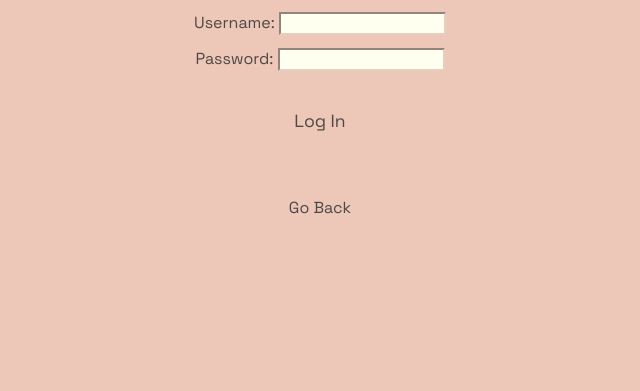
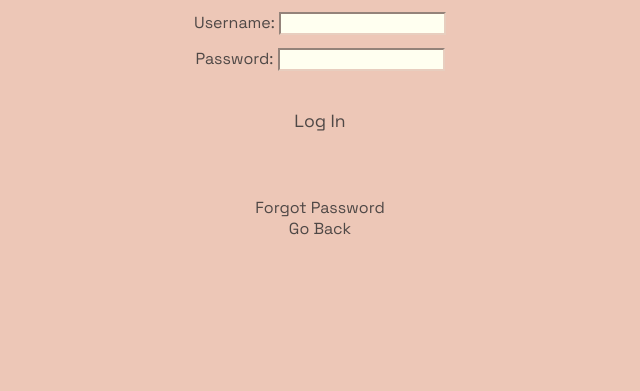
Before and after one commit to claireguyatt/HT, a Django app: page /welcome/login/ in a window 1280 px wide. Shown: the part 129-520 px from the top of the page, without its empty margins (320-960 px from the left). Run offline with Django 4.2, Linux system fonts and the light colour scheme; some web fonts are replaced.

Commit message:
added forgot password option in login

```diff
--- a/templates/registration/login.html
+++ b/templates/registration/login.html
@@ -43,6 +43,8 @@
         <button type="submit">Log In</button>
       </form>
     </div>
+    <a href="/homepage/password_reset">Forgot Password</a>
+    <br>
     <a href="/">Go Back</a>
 
   </body>
--- a/templates/user/settings.html
+++ b/templates/user/settings.html
@@ -82,8 +82,6 @@
                 <br>
                 <li><a href="/homepage/password_change">&nbsp;Change Password</button></li>
                 <br>
-                <li><a href="/homepage/password_reset">&nbsp;Forgot Password</a></li>
-                <br>
                 <li><button onclick="show_div('delete_account_container')">Delete Account</button></li>
                 <div id="delete_account_container" style="display:none; padding:2%;">
                     <p>Are you sure you want to delete your account?</p>
```
Also changed, not shown: 1 other file.
